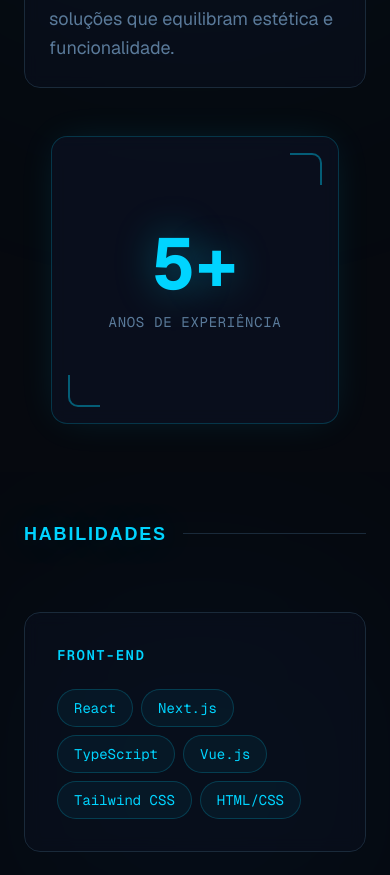
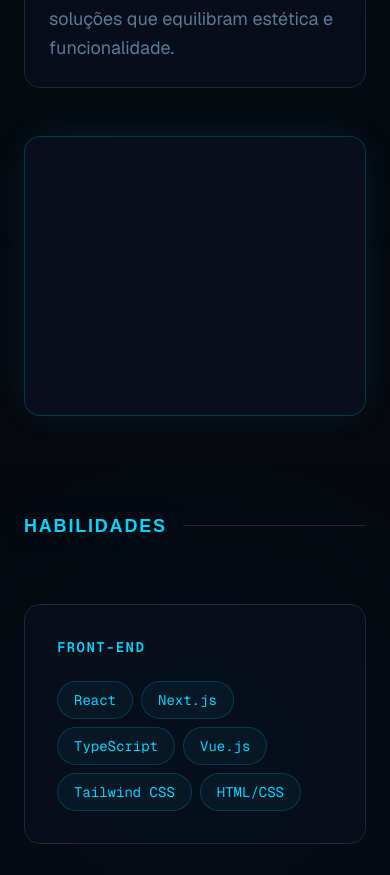
Before and after one commit to Rafa-Mont-ui/Portfolio_front_End, a Next.js app: page / in a window 390 px wide. Shown: the part 1780-2655 px from the top of the page. Built offline with nearby package versions, Linux system fonts and the light colour scheme; a web font is replaced by a local one.

Commit message:
Refactor About component layout: adjust grid structure for improved responsiveness and replace animated experience card with a simplified design for better visual consistency.

```diff
--- a/components/about.tsx
+++ b/components/about.tsx
@@ -28,7 +28,7 @@ export function About() {
           </div>
         </ScrollReveal>
 
-        <div className="grid gap-12 lg:grid-cols-[1fr_280px] lg:gap-16">
+        <div className="grid gap-12 lg:grid-cols-2 lg:gap-16">
           <ScrollReveal delay={0.1}>
             <div className="rounded-2xl border border-border bg-card/50 p-6 backdrop-blur-sm md:p-8">
               <div className="space-y-6">
@@ -57,33 +57,15 @@ export function About() {
             </div>
           </ScrollReveal>
 
-          <ScrollReveal delay={0.2}>
-            <div className="flex items-center justify-center lg:justify-end">
+          <ScrollReveal delay={0.2} className="min-h-full">
             <motion.div
-                className="relative flex h-72 w-72 flex-col items-center justify-center rounded-2xl border border-primary/20 bg-card/80 p-8 shadow-[0_0_40px_-10px_rgba(0,212,255,0.15)] backdrop-blur-sm md:h-80 md:w-80"
+              className="relative h-full min-h-[280px] rounded-2xl border border-primary/20 bg-card/80 shadow-[0_0_40px_-10px_rgba(0,212,255,0.15)] backdrop-blur-sm"
               whileHover={{
-                  scale: 1.02,
                 boxShadow: "0 0 50px -10px rgba(0, 212, 255, 0.25)",
                 borderColor: "rgba(0, 212, 255, 0.4)",
               }}
               transition={{ type: "spring", stiffness: 300, damping: 20 }}
-              >
-                {/* Corner accent */}
-                <div className="absolute right-4 top-4 h-8 w-8 rounded-tr-lg border-r-2 border-t-2 border-primary/40" />
-                <div className="absolute bottom-4 left-4 h-8 w-8 rounded-bl-lg border-b-2 border-l-2 border-primary/40" />
-                <div className="text-center">
-                  <span
-                    className="font-mono text-7xl font-bold text-primary md:text-8xl"
-                    style={{ textShadow: "0 0 40px rgba(0, 212, 255, 0.4)" }}
-                  >
-                    5+
-                  </span>
-                  <p className="mt-3 font-mono text-sm uppercase tracking-wider text-muted-foreground">
-                    Anos de experiência
-                  </p>
-                </div>
-              </motion.div>
-            </div>
+            />
           </ScrollReveal>
         </div>
       </div>
```
Lines whose indentation alone changed are shown as unchanged.
